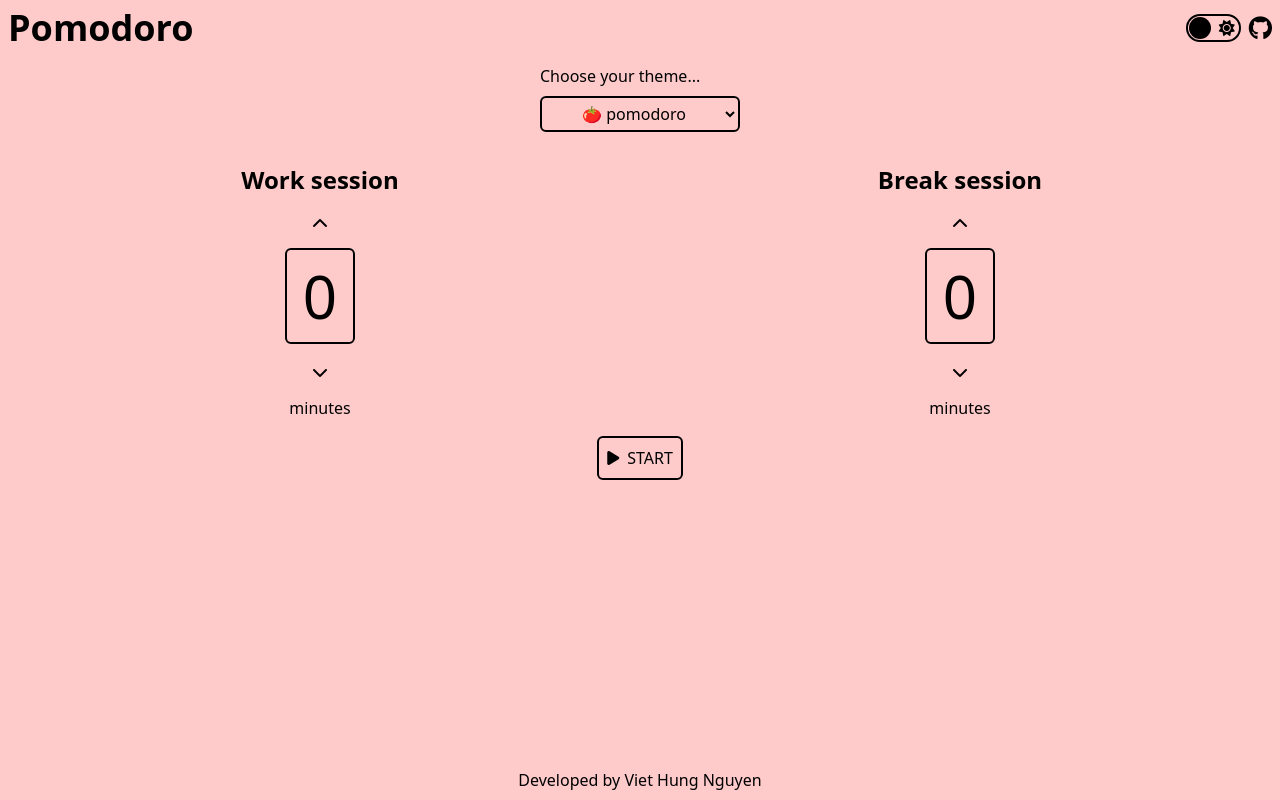
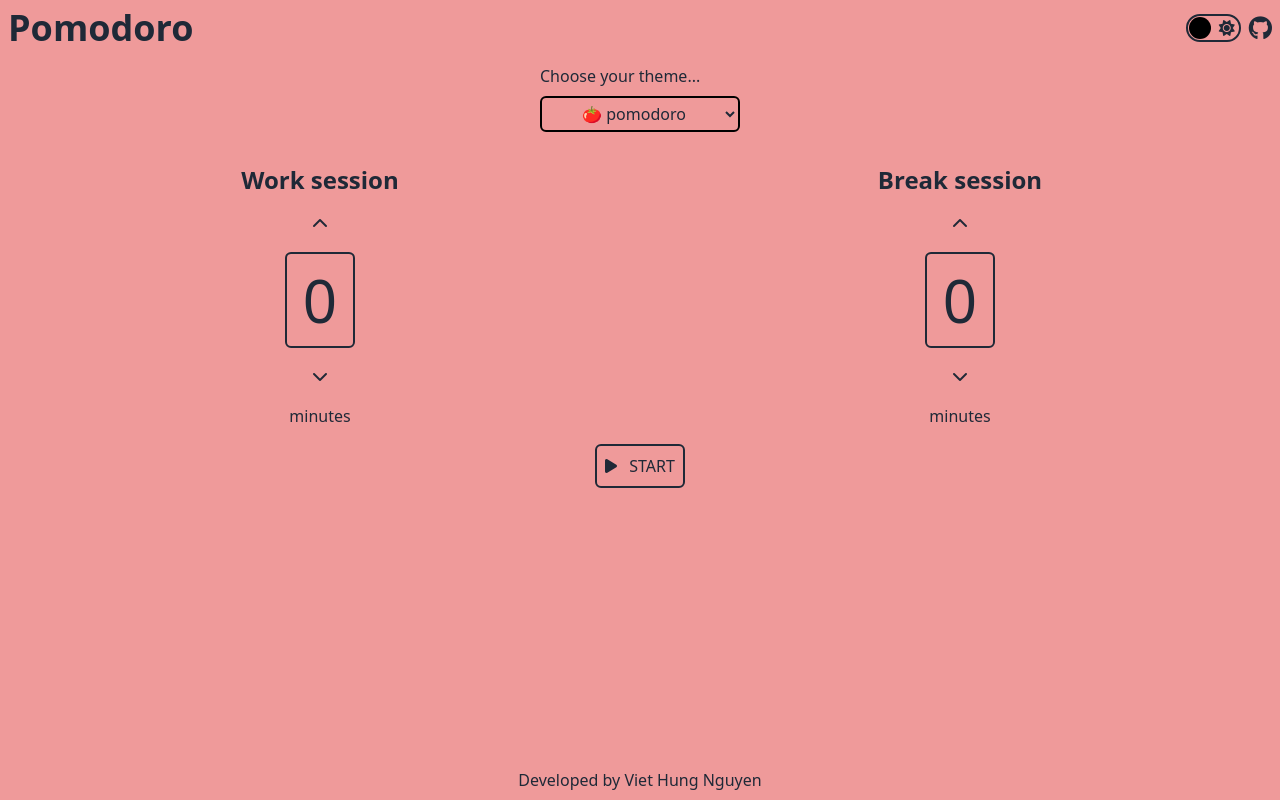
Before and after one commit to viethung7899/pomodoro, a Svelte app: page / in a window 1280 px wide. Built offline with nearby package versions, Linux system fonts and the light colour scheme.

Commit message:
Implement reactive themes

```diff
--- a/src/App.svelte
+++ b/src/App.svelte
@@ -1,13 +1,13 @@
 <script lang="ts">
   import Pomodoro from './Pomodoro.svelte';
-  import { dark } from './utils/store';
+  import { dark, theme, themes } from './utils/theme';
 
   let darkMode: string;
 
   $: darkMode = $dark ? 'dark' : '';
 </script>
 
-<div class={darkMode}>
+<div class="{darkMode} {themes.get($theme).class}">
   <Pomodoro />
 </div>
 
@@ -21,4 +21,35 @@
     transition-duration: 0.2s;
     transition-timing-function: linear;
   }
+
+  /* Theme */
+  @layer base {
+    :root {
+      --main-color: #EF9A9A;
+    }
+
+    .theme-pomodoro {
+      --main-color: #EF9A9A;
+    }
+
+    .theme-arancia {
+      --main-color: #FFCC80;
+    }
+
+    .theme-limone {
+      --main-color: #FFF59D;
+    }
+
+    .theme-kiwi {
+      --main-color: #A5D6A7;
+    }
+
+    .theme-mirtillo {
+      --main-color: #9FA8DA;
+    }
+
+    .theme-cocco {
+      --main-color: #EEEEEE;
+    }
+  }
 </style>
--- a/src/Pomodoro.svelte
+++ b/src/Pomodoro.svelte
@@ -1,15 +1,14 @@
 <script lang="ts">
   import Main from './components/Main.svelte';
   import Nav from './components/Nav.svelte';
-
-  import {theme} from './utils/store';
-  import {colors} from './utils/constant';
-
-  let backGroundColor: string;
-  $: backGroundColor = colors.get($theme).background;
 </script>
 
-<div class="flex flex-col w-screen h-screen {backGroundColor} text-black {colors.get($theme).darkText} dark:bg-gray-800">
+<div
+  class="flex flex-col
+    w-screen h-screen
+    text-gray-800 dark:text-fill
+    bg-fill dark:bg-gray-800"
+>
   <Nav />
   <Main />
 
--- a/src/components/Main.svelte
+++ b/src/components/Main.svelte
@@ -1,8 +1,6 @@
 <script lang="ts">
   import ThemeOption from './ThemeOption.svelte';
   import TimeSelector from './TimeSelector.svelte';
-  import { colors } from '../utils/constant';
-  import { theme } from '../utils/store';
 </script>
 
 <div class="flex-grow flex flex-col items-center">
@@ -11,11 +9,9 @@
     <TimeSelector title="Work session" />
     <TimeSelector title="Break session" />
   </div>
-  <button class="{colors.get($theme).darkBorder}"><i class="fas fa-play mr-2"/>START</button>
+  <button class="mt-4 rounded-md border-2 p-2 border-gray-800 dark:border-fill hover:bg-gray-800
+  hover:text-fill dark:hover:text-gray-800 dark:hover:bg-fill">
+    <i class="fas fa-play mr-2" />
+    START
+  </button>
 </div>
-
-<style lang="postcss">
-  button {
-    @apply mt-4 rounded-md border-2 border-black p-2;
-  }
-</style>
--- a/src/components/Switch.svelte
+++ b/src/components/Switch.svelte
@@ -1,13 +1,13 @@
 <script lang="ts">
-  import {dark, theme} from '../utils/store';
-  import { colors } from '../utils/constant';
+  import { dark } from '../utils/theme';
 </script>
+
 <span>
-  <input type="checkbox" id="switch" bind:checked={$dark} >
-  <label for="switch" class="border-black {colors.get($theme).darkBorder}">
-    <i class="fas fa-moon"></i>
-    <i class="fas fa-sun"></i>
-    <div class="toggle rounded-full bg-black {colors.get($theme).darkBackground}"></div>
+  <input type="checkbox" id="switch" bind:checked={$dark} />
+  <label for="switch" class="border-gray-800 dark:border-fill">
+    <i class="fas fa-moon" />
+    <i class="fas fa-sun" />
+    <div class="toggle rounded-full bg-black dark:bg-fill" />
   </label>
 </span>
 
--- a/src/components/ThemeOption.svelte
+++ b/src/components/ThemeOption.svelte
@@ -1,17 +1,16 @@
 <script lang="ts">
-  import { colors } from '../utils/constant';
-  import { theme } from '../utils/store';
+  import { theme, themes } from '../utils/theme';
 </script>
 
 <div>
   <p class="py-2">Choose your theme...</p>
   <select
-    class="border-black {colors.get($theme).darkBorder} bg-transparent
+    class="border-black dark:border-fill bg-transparent
       border-2 rounded-md p-1 focus:outline-none text-center"
     bind:value={$theme}
   >
-    {#each [...colors] as [key, color]}
-      <option value={key}>{color.icon} {key}</option>
+    {#each [...themes] as [key, theme]}
+      <option value={key}>{theme.display}</option>
     {/each}
   </select>
 </div>
--- a/src/components/TimeSelector.svelte
+++ b/src/components/TimeSelector.svelte
@@ -1,28 +1,28 @@
 <script lang="ts">
-  import { colors } from '../utils/constant';
-  import { theme } from '../utils/store';
   export let title: string;
 </script>
 
 <div class="flex flex-col flex-grow items-center w-full h-full">
   <div class="font-bold text-2xl">{title}</div>
   <div class="flex flex-col items-center">
-    <button><i class="fas fa-chevron-up" /></button>
+    <button class="my-4 hover:bg-gray-800 rounded-full hover:text-fill dark:hover:text-gray-800 dark:hover:bg-fill"
+      ><i class="fas fa-chevron-up p-auto" /></button
+    >
     <div
-      class="p-4 text-6xl border-2 rounded-md border-black
-      {colors.get($theme).darkBorder}"
+      class="p-4 text-6xl border-2 rounded-md border-gray-800 dark:border-fill"
     >
       0
     </div>
-    <button><i class="fas fa-chevron-down" /></button>
+    <button class="my-4 hover:bg-gray-800 rounded-full hover:text-fill dark:hover:text-gray-800 dark:hover:bg-fill"
+      ><i class="fas fa-chevron-down p-auto" /></button
+    >
   </div>
   <p>minutes</p>
 </div>
 
 <style lang="postcss">
   button {
-    width: 20px;
-    height: 20px;
-    @apply rounded-full my-4;
+    width: 24px;
+    height: 24px;
   }
 </style>
--- a/src/utils/constant.ts
+++ /dev/null
@@ -1,41 +0,0 @@
-type ColorScheme = {
-  icon: string,
-  background: string,
-  darkBorder: string,
-  text: string,
-  darkBackground: string,
-  darkText: string,
-}
-
-const pomodoro: ColorScheme = {
-  icon: '🍅',
-  background: 'bg-red-200',
-  darkBackground: 'dark:bg-red-300',
-  text: 'text-red-500',
-  darkBorder: 'dark:border-red-300',
-  darkText: 'dark:text-red-300',
-}
-
-const arancia: ColorScheme = {
-  icon: '🍊',
-  background: 'bg-orange-200',
-  darkBackground: 'dark:bg-orange-300',
-  text: 'text-orange-500',
-  darkBorder: 'dark:border-orange-300',
-  darkText: 'dark:text-orange-300',
-}
-
-const kiwi: ColorScheme = {
-  icon: '🥝',
-  background: 'bg-lime-200',
-  darkBackground: 'dark:bg-lime-300',
-  text: 'text-lime-500',
-  darkBorder: 'dark:border-lime-300',
-  darkText: 'dark:text-lime-300',
-}
-
-export const colors = new Map<string, ColorScheme>([
-  ['pomodoro', pomodoro],
-  ['arancia', arancia],
-  ['kiwi', kiwi]
-]);
--- a/src/utils/store.ts
+++ /dev/null
@@ -1,4 +0,0 @@
-import { writable } from 'svelte/store';
-
-export const dark = writable(false);
-export const theme = writable('pomodoro');
--- /dev/null
+++ b/src/utils/theme.ts
@@ -0,0 +1,41 @@
+import { writable } from 'svelte/store';
+
+type Theme = {
+  display: string;
+  class: string;
+};
+
+const themes = new Map<string, Theme>();
+themes.set('pomodoro', {
+  display: '🍅 pomodoro',
+  class: 'theme-pomodoro',
+});
+
+themes.set('arancia', {
+  display: '🍊 arancia',
+  class: 'theme-arancia',
+});
+
+themes.set('kiwi', {
+  display: '🥝 kiwi',
+  class: 'theme-kiwi',
+});
+
+themes.set('limone', {
+  display: '🍋 limone',
+  class: 'theme-limone',
+});
+
+themes.set('mirtillo', {
+  display: '🫐 mirtillo',
+  class: 'theme-mirtillo',
+});
+
+themes.set('cocco', {
+  display: '🥥 cocco',
+  class: 'theme-cocco',
+});
+
+export const dark = writable(false);
+export const theme = writable('pomodoro');
+export { themes };
--- a/tailwind.config.js
+++ b/tailwind.config.js
@@ -8,7 +8,17 @@ module.exports = {
   },
   darkMode: 'class', // or 'media' or 'class'
   theme: {
-    extend: {},
+    extend: {
+      textColor: {
+        fill: 'var(--main-color)',
+      },
+      borderColor: {
+        fill: 'var(--main-color)',
+      },
+      backgroundColor: {
+        fill: 'var(--main-color)',
+      }
+    },
   },
   variants: {
     extend: {},
@@ -18,14 +28,4 @@ module.exports = {
     purgeLayersByDefault: true,
     removeDeprecatedGapUtilities: true,
   },
-
-  theme: {
-    extend: {
-      colors: {
-        amber: colors.amber,
-        lime: colors.lime,
-        orange: colors.orange
-      }
-    }
-  }
 }
```
